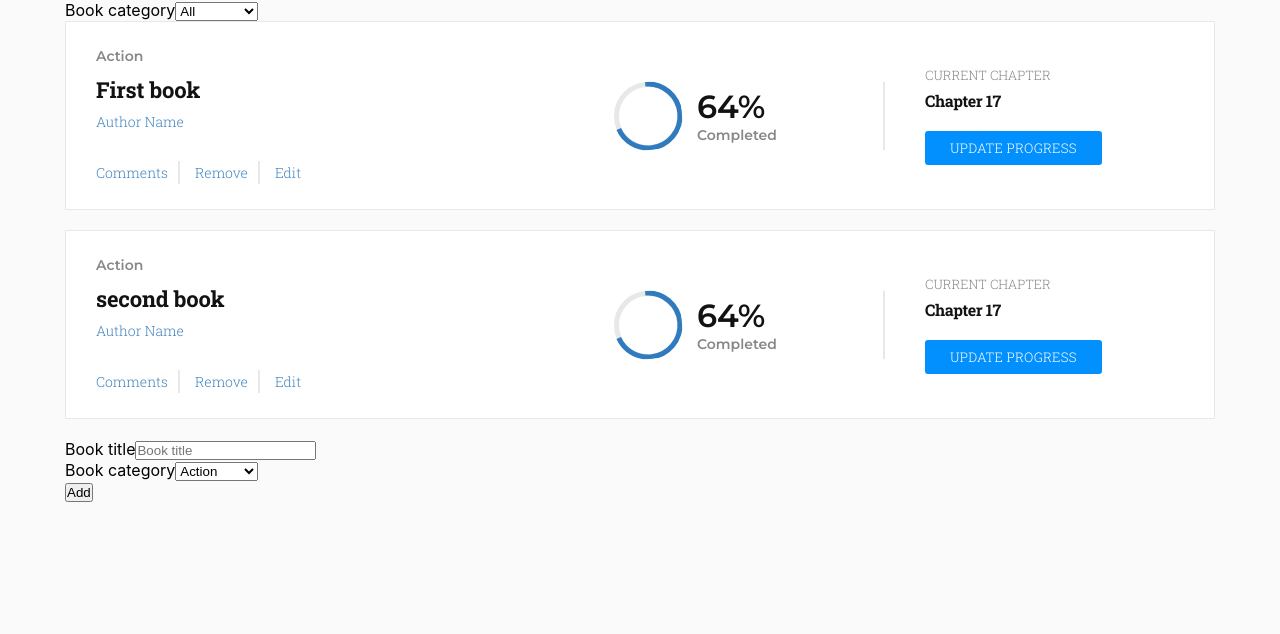
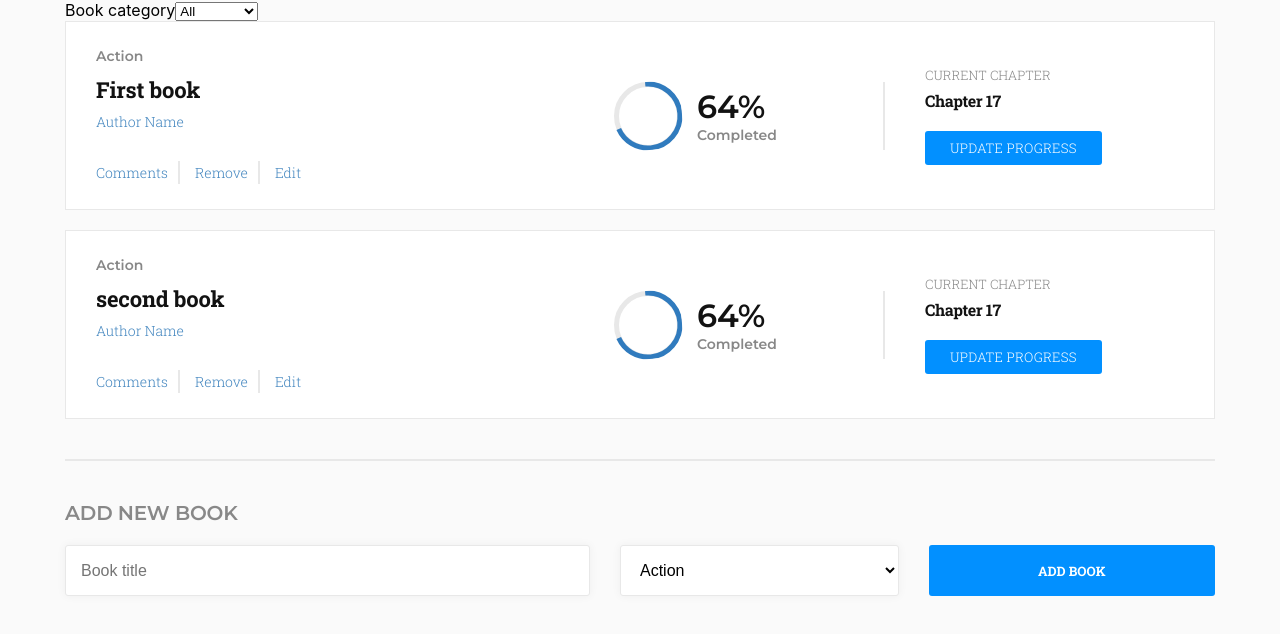
Before and after one commit to dipbazz/bookstore-cms, a React (Create React App) app: page / in a window 1280 px wide. Shown: the top 634 px of the page. Built offline with nearby package versions, Linux system fonts and the light colour scheme.

Commit message:
Add styling for bookform component

```diff
--- a/src/containers/BookList.js
+++ b/src/containers/BookList.js
@@ -32,6 +32,8 @@ class BookList extends React.Component {
           ))
         }
         </div>
+
+        <hr className="divider" />
       </>
     );
   }
--- a/src/containers/BooksForm.js
+++ b/src/containers/BooksForm.js
@@ -2,6 +2,7 @@ import React from 'react';
 import { connect } from 'react-redux';
 import PropTypes from 'prop-types';
 import { createBook } from '../actions/index';
+import '../styles/BookForm.css';
 
 class BooksForm extends React.Component {
   constructor(props) {
@@ -34,24 +35,17 @@ class BooksForm extends React.Component {
     const { title, category } = this.state;
     return (
       <>
-        <div>
-          <label htmlFor="title">
-            Book title
-            <input id="title" value={title} name="title" type="text" placeholder="Book title" onChange={this.handleChange} required />
-          </label>
-        </div>
+        <div className="form">
+          <h2 className="form__title">Add new book</h2>
+          <div className="form__group">
+            <input className="form__input form__input--title" id="title" value={title} name="title" type="text" placeholder="Book title" onChange={this.handleChange} required />
 
-        <div>
-          <label htmlFor="category">
-            Book category
-            <select id="category" name="category" onChange={this.handleChange} value={category} required>
+            <select className="form__input form__input--category" id="category" name="category" onChange={this.handleChange} value={category} required>
               {categories.map((item) => <option key={item} value={item}>{item}</option>)}
             </select>
-          </label>
-        </div>
 
-        <div>
-          <input type="submit" value="Add" onClick={this.handleSubmit} />
+            <input className="form__btn" type="submit" value="Add book" onClick={this.handleSubmit} />
+          </div>
         </div>
       </>
     );
--- a/src/styles/App.css
+++ b/src/styles/App.css
@@ -17,3 +17,10 @@
 .list--inline .list__item {
   display: inline-block;
 }
+
+.divider {
+  margin-top: 40px;
+  margin-bottom: 40px;
+  background: transparent;
+  border: 1px solid #e8e8e8;
+}
--- /dev/null
+++ b/src/styles/BookForm.css
@@ -0,0 +1,52 @@
+.form__title {
+  font-size: 20px;
+  font-weight: bold;
+  font-family: 'Montserrat', sans-serif;
+  color: #888888;
+  letter-spacing: -0.18px;
+  text-transform: uppercase;
+}
+
+.form__group {
+  display: flex;
+  margin-top: 20px;
+  justify-content: space-between;
+}
+
+.form__input {
+  padding: 15px;
+  border: 1px solid #e8e8e8;
+  font-size: 16px;
+  background-color: #fff;
+  box-shadow: 0 0 10px rgba(0,0,0,0.05);
+  border-radius: 3px;
+}
+
+.form__input--title {
+  flex: 2;
+}
+
+.form__input--category {
+  flex: 1;
+  margin-left: 30px;
+  margin-right: 30px;
+}
+
+.form__input:focus {
+  border-color: #0290ff;
+  outline: none;
+}
+
+.form__btn {
+  padding: 10px 20px;
+  border: none;
+  background-color: #0290ff;
+  border-radius: 3px;
+  color: #fff;
+  text-transform: uppercase;
+  font-family: 'Roboto Slab', serif;
+  font-size: 13px;
+  font-weight: bold;
+  cursor: pointer;
+  flex: 1;
+}
```
